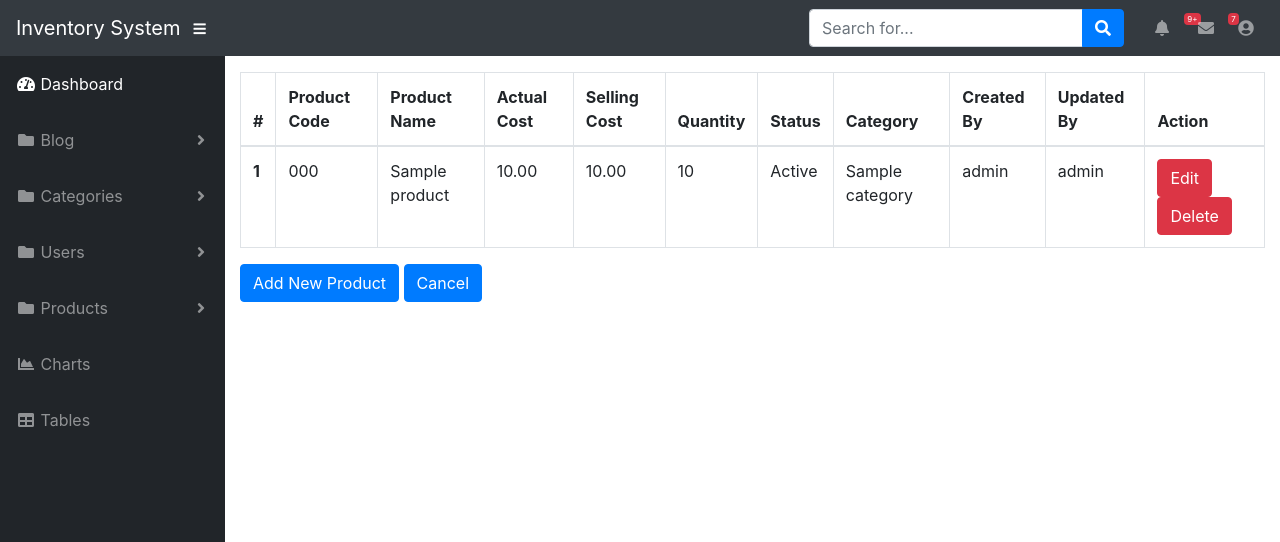
After one commit to Adnatull/Inventory-POS, a Laravel app: page /admin/products/manage-products in a window 1280 px wide. The commit adds this page. Shown: the top 542 px of the page. Run offline with Laravel 8, Linux system fonts and the light colour scheme; a user stored in the database is signed in; data comes from the database, SQL or seed files in the repository; tables that the repository leaves empty hold one stand-in row (values such as "Sample post"); some libraries are stand-ins or nearby versions.

Commit message:
all products view

```diff
--- a/app/Http/Controllers/ProductController.php
+++ b/app/Http/Controllers/ProductController.php
@@ -90,7 +90,12 @@ class ProductController extends Controller
         catch(\Exception $e) {
             return Redirect::action('ProductController@add')->withErrors("The data has been tempered in midway! try again");
         }
+        return redirect(route('manage-products'));
+    }
 
-        return redirect(route('admin'));
+    public function manage_products() {
+        return view('admin.products.manage-products', [
+            'products' => Product::get()
+        ]);
     }
 }
--- a/app/Product.php
+++ b/app/Product.php
@@ -19,4 +19,8 @@ class Product extends Model
     public function Category() {
         return $this->belongsTo('App\Category', 'category_id');
     }
+
+    public function SoldItems() {
+
+    }
 }
--- a/resources/views/admin/master.blade.php
+++ b/resources/views/admin/master.blade.php
@@ -153,6 +153,7 @@
                 <div class="dropdown-menu" aria-labelledby="pagesDropdown">
 
                     <a class="dropdown-item" href="{{route('add-product')}}">Add New Product</a>
+                    <a class="dropdown-item" href="{{route('manage-products')}}">Manage Product</a>
                 </div>
             </li>
         @endif
--- a/resources/views/admin/products/add.blade.php
+++ b/resources/views/admin/products/add.blade.php
@@ -47,7 +47,7 @@
                     </select>
                 </div>
                 <button type="submit" class="btn btn-primary" >Create</button>
-                <a class="btn btn-primary" href="{{route('admin')}}">Cancel</a>
+                <a class="btn btn-primary" href="{{route('manage-products')}}">Cancel</a>
             </form>
         </div>
     </div>
--- /dev/null
+++ b/resources/views/admin/products/manage-products.blade.php
@@ -0,0 +1,69 @@
+@extends('admin.master')
+
+
+@section('body')
+
+    @if($errors->count()>0)
+        @foreach( $errors->all() as $message )
+            <div class="alert alert-primary" role="alert">
+                {{$message}}
+            </div>
+        @endforeach
+    @endif
+
+    <div class="table-responsive">
+        <table class="table table-bordered table-hover">
+            <thead>
+            <tr>
+                <th scope="col">#</th>
+                <th scope="col">Product Code</th>
+                <th scope="col">Product Name</th>
+                <th scope="col">Actual Cost</th>
+                <th scope="col">Selling Cost</th>
+                <th scope="col">Quantity</th>
+                <th scope="col">Status</th>
+                <th scope="col">Category</th>
+                <th scope="col">Created By</th>
+                <th scope="col">Updated By</th>
+
+                <th scope="col">Action</th>
+            </tr>
+            </thead>
+            <tbody>
+            @foreach($products as $product)
+                <tr>
+                    <th scope="row">{{$product->id}}</th>
+                    <td>{{ $product->code }}</td>
+                    <td>{{ $product->name }}</td>
+                    <td>{{ $product->cost }}</td>
+                    <td>{{ $product->selling_cost }}</td>
+                    <td>{{ $product->quantity }}</td>
+                    <td>
+                        @if($product->is_ready_for_sale == 1)
+                            {{"Active" }}
+                        @else
+                            {{"Not Active"}}
+                        @endif
+                    </td>
+
+                    <td>{{ $product->Category['title'] }}</td>
+                    <td>{{$product->CreatedBy['name']}}</td>
+                    <td>{{$product->UpdatedBy['name']}}</td>
+                    <td>
+                        <a type="button" class="btn btn-danger" href="{{route('editCategory', ['id'=> $product->id])}}">
+                            Edit
+                        </a>
+                        <a type="button" class="btn btn-danger" href="{{route('deleteCategory', ['id' => $product->id])}}">
+                            Delete
+                        </a>
+                    </td>
+                </tr>
+
+            @endforeach
+
+            </tbody>
+        </table>
+        <a type="submit" class="btn btn-primary" href="{{route('add-product')}}" >Add New Product</a>
+        <a class="btn btn-primary" href="{{route('admin')}}">Cancel</a>
+    </div>
+@endsection
--- a/routes/web.php
+++ b/routes/web.php
@@ -26,6 +26,7 @@ Route::group(['middleware' => ['auth']], function() {
     Route::group(['middleware' => ['executive']], function() {
         Route::get('/admin/products/add', 'ProductController@add')->name('add-product');
         Route::post('/admin/products/add', 'ProductController@submitProduct')->name('add-product');
+        Route::get('/admin/products/manage-products', 'ProductController@manage_products')->name('manage-products');
     });
 
 
```
